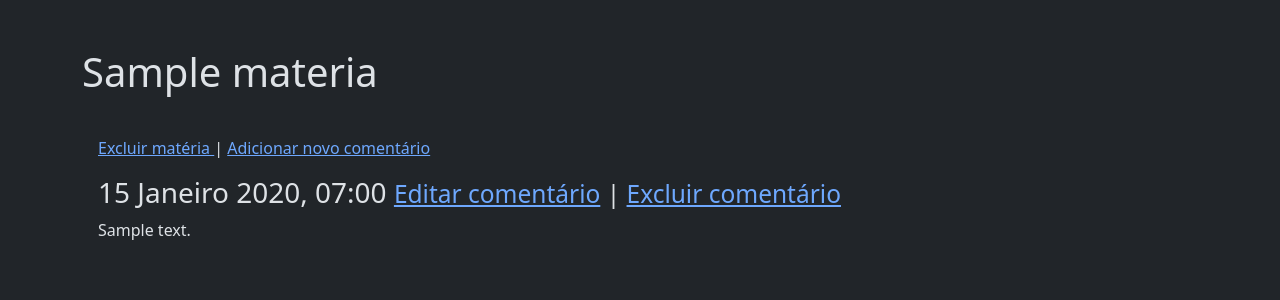
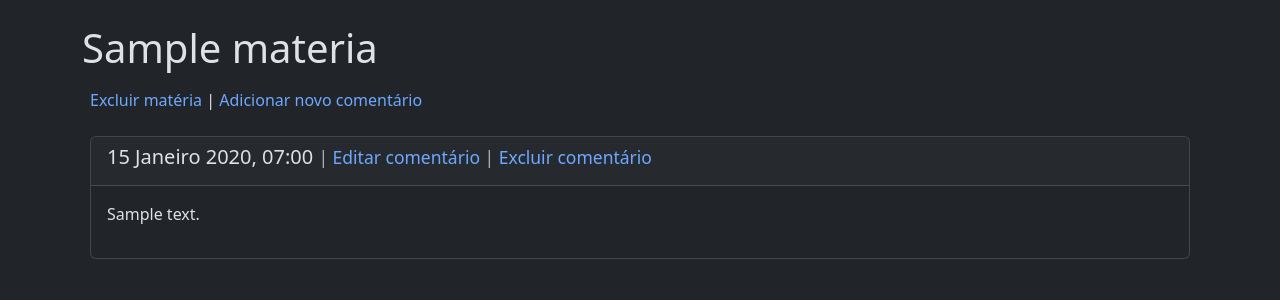
Before and after one commit to enzzoalle/tarefado, a Django app: page /materias/1/ in a window 1280 px wide. Shown: the part 56-356 px from the top of the page. Run offline with Django 5.2, Linux system fonts and the light colour scheme; a user stored in the database is signed in; tables that the repository leaves empty hold one stand-in row (values such as "Sample post"); some libraries are stand-ins or nearby versions.

Commit message:
style: alterações nas páginas de matérias

```diff
--- a/app/templates/app/base.html
+++ b/app/templates/app/base.html
@@ -57,8 +57,8 @@
                   </div>
             </nav>
             <div class="container">
-                  <div class="mt-lg-5 mb-lg-4">{%block header %}{%endblock header %}</div>
-                  <div class="container p-3">{% block content %}{% endblock %}</div>
+                  <div class="mt-lg-4 mb-lg-1">{%block header %}{%endblock header %}</div>
+                  <div class="container p-2">{% block content %}{% endblock %}</div>
             </div>
             <script src="{% static 'js/bootstrap.min.js' %}"></script>
       </body>
--- a/materias/templates/materias/excluir_comentario.html
+++ b/materias/templates/materias/excluir_comentario.html
@@ -1,6 +1,8 @@
 {% extends 'app/base.html' %} {% block content %}
 <div class="container py-5">
       <h2 class="mb-4">Tem certeza que deseja excluir este comentário?</h2>
+
+      <h2><p class="fs-20 fw-bold text-white">"{{ comentario.text }}"</p></h2>
 
       <form action="{% url 'excluir_comentario' comentario.id %}" method="post">
             {% csrf_token %}
--- a/materias/templates/materias/materia.html
+++ b/materias/templates/materias/materia.html
@@ -1,27 +1,31 @@
-{% extends 'app/base.html' %}  {% block header%}
-<div class="mt-lg-4 mb-lg-2">
-      <h1>{{materia}}</h1>
-</div>
+{% extends "app/base.html" %} {% block header %}
 
-{% endblock header %}{% block content %}
+<h1>{{ materia }}</h1>
 
-<p>
-      <a href="{% url 'excluir_materia' materia.id %}" method="post" style="display:inline">Excluir matéria
-            {% csrf_token %}
-      </a> |
-      <a href="{% url 'novo_comentario' materia.id%}">Adicionar novo comentário</a>
+{% endblock header %} {% block content %}
+
+<p class="mb-4">
+      <a href="{% url 'excluir_materia' materia.id %}" method="post" class="text-decoration-none">Excluir matéria {% csrf_token %}</a>
+      |
+      <a href="{% url 'novo_comentario' materia.id%}" class="text-decoration-none">Adicionar novo comentário</a>
 </p>
 
 {% for comentario in comentarios %}
-<div>
-     <div>
-          <h3>{{ comentario.date_added | date:"d F Y, H:i" }}
-               <small>
-                    <a href="{% url 'editar_comentario' comentario.id %}">Editar comentário</a> | <a href="{% url 'excluir_comentario' comentario.id %}" method="post">Excluir comentário {% csrf_token %}</a>
-               </small>
-          </h3>
-     </div>
-     <div>{{ comentario.text | linebreaks }}</div>
+<div class="card mb-3">
+      <div class="card-header">
+            <h3 class="h5">
+                  {{ comentario.date_added | date:"d F Y, H:i"}}
+                  <small class="text-muted">
+                        | <a href="{% url 'editar_comentario' comentario.id%}" class="text-decoration-none">Editar comentário</a>
+                        |
+                        <a href="{% url 'excluir_comentario' comentario.id %}" method="post" class="text-decoration-none">Excluir comentário {% csrf_token %}</a>
+                  </small>
+            </h3>
+      </div>
+
+      <div class="card-body">{{ comentario.text | linebreaks }}</div>
 </div>
 
-{% empty %} Ainda não há comentários. {% endfor %} {% endblock content%}
+{% empty %}
+<p class="text-muted">Ainda não há comentários.</p>
+{% endfor %} {% endblock content %}
```
Also changed, not shown: materias/templates/materias/materias.html (+4 -4 lines).
